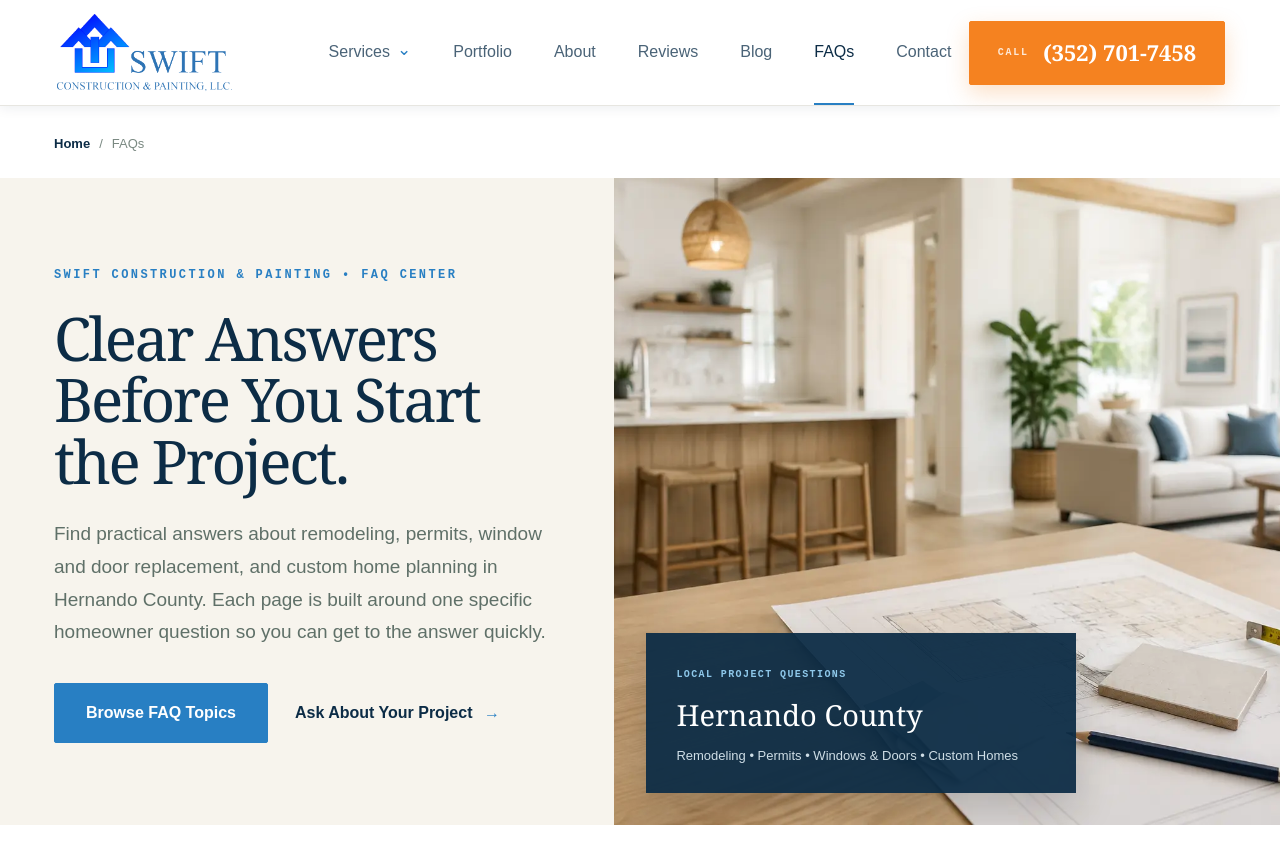
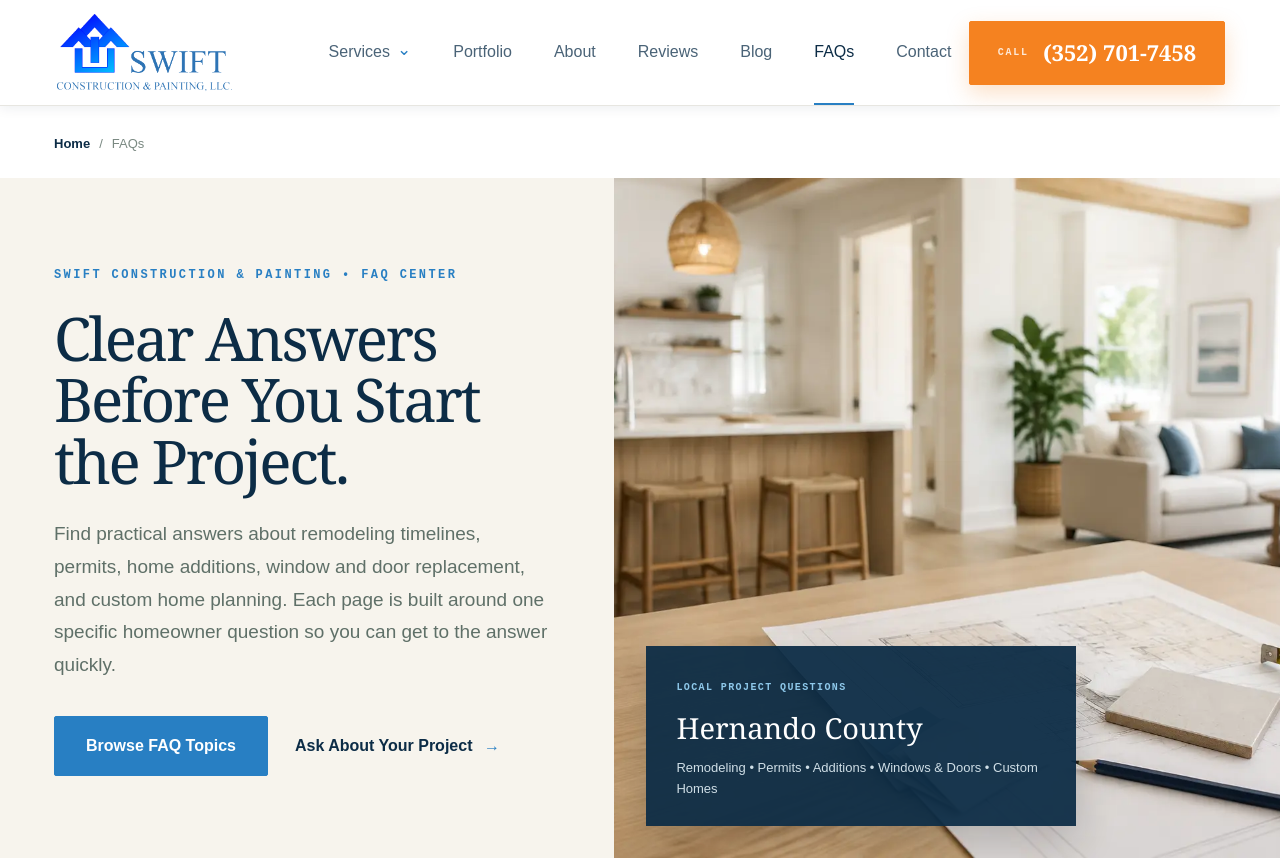
Before and after one commit to stylus1274/swift, a Next.js app: page /faq in a window 1280 px wide. Shown: the top 860 px of the page. Built offline with nearby package versions, Linux system fonts and the light colour scheme.

Commit message:
Refine FAQ hub for expanded topics

```diff
--- a/app/faq/page.tsx
+++ b/app/faq/page.tsx
@@ -87,7 +87,7 @@ export default function FaqHubPage() {
         <div className="faq-hub-hero-copy">
           <p className="eyebrow">SWIFT CONSTRUCTION &amp; PAINTING • FAQ CENTER</p>
           <h1>Clear Answers Before You Start the Project.</h1>
-          <p>Find practical answers about remodeling, permits, window and door replacement, and custom home planning in Hernando County. Each page is built around one specific homeowner question so you can get to the answer quickly.</p>
+          <p>Find practical answers about remodeling timelines, permits, home additions, window and door replacement, and custom home planning. Each page is built around one specific homeowner question so you can get to the answer quickly.</p>
           <div className="faq-hub-hero-actions">
             <a className="button faq-primary" href="#faq-topics">Browse FAQ Topics</a>
             <a href="/contact">Ask About Your Project <span aria-hidden="true">→</span></a>
@@ -98,7 +98,7 @@ export default function FaqHubPage() {
           <div className="faq-hub-hero-note">
             <span>LOCAL PROJECT QUESTIONS</span>
             <strong>Hernando County</strong>
-            <p>Remodeling • Permits • Windows &amp; Doors • Custom Homes</p>
+            <p>Remodeling • Permits • Additions • Windows &amp; Doors • Custom Homes</p>
           </div>
         </div>
       </section>
```
